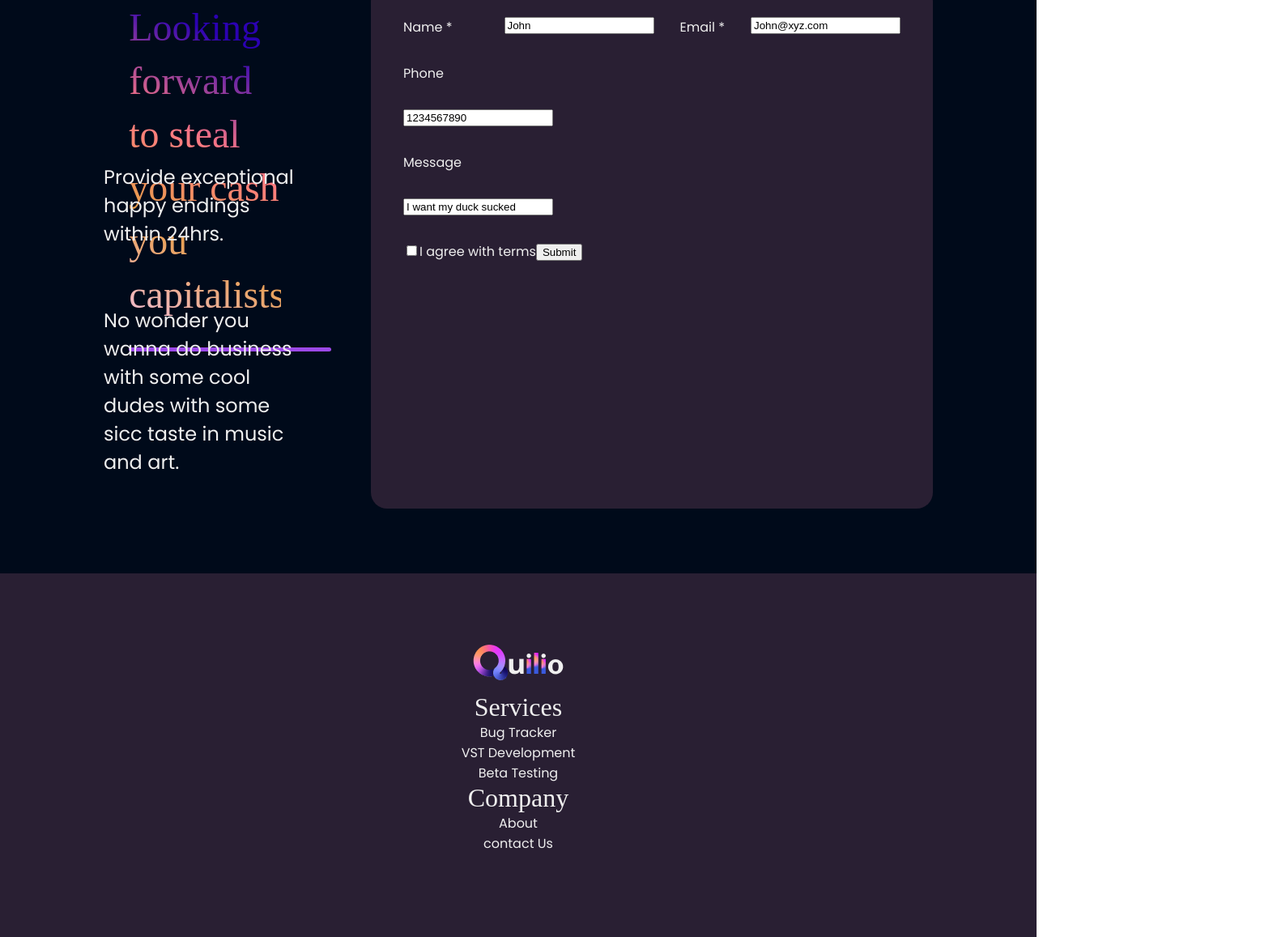
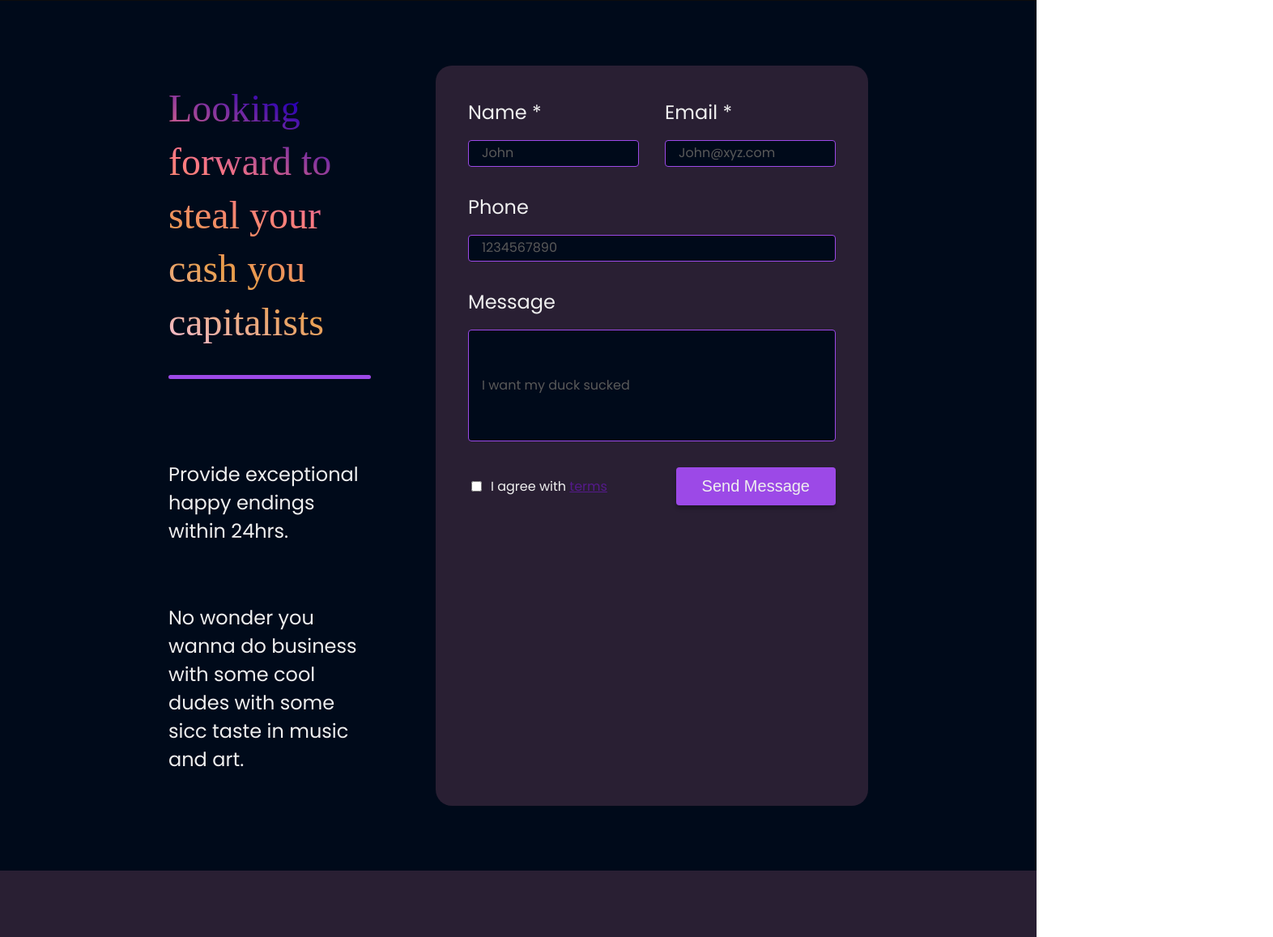
Before and after one commit to ritode/quilio-website, a React (Create React App) app: page / in a window 1280 px wide. Shown: the part 4961-6118 px from the top of the page at 81% size, 1572 px wide, since content can reach past the window. Built offline with nearby package versions, Linux system fonts and the light colour scheme.

Commit message:
site complete

```diff
--- a/package.json
+++ b/package.json
@@ -6,12 +6,15 @@
     "@testing-library/jest-dom": "^5.16.5",
     "@testing-library/react": "^13.4.0",
     "@testing-library/user-event": "^13.5.0",
+    "gh-pages": "^5.0.0",
     "react": "^18.2.0",
     "react-dom": "^18.2.0",
     "react-scripts": "5.0.1",
     "web-vitals": "^2.1.4"
   },
   "scripts": {
+    "predeploy": "npm run build",
+    "deploy": "gh-pages -d build",
     "start": "react-scripts start",
     "build": "react-scripts build",
     "test": "react-scripts test",
--- a/src/App.css
+++ b/src/App.css
@@ -8,16 +8,21 @@
   font-family: "Poppins", sans-serif;
   font-size: 16px;
   /* Scrollbar */
-  -ms-overflow-style: none;
-  scrollbar-width: none;
+  -ms-overflow-style: none !important;
+  scrollbar-width: none !important;
+}
+::-webkit-scrollbar {
+  width: 0; /* Remove scrollbar space */
+  background: transparent; /* Optional: just make scrollbar invisible */
 }
 .primary-button {
   background: #9c49e7;
+  color: #efefef;
   font-size: 20px;
   padding: 0.75rem 2rem;
   border-radius: 4px;
   box-shadow: 0px 4px 4px rgba(0, 0, 0, 0.25);
-
+  border: none;
   display: flex;
   justify-content: center;
   align-items: center;
@@ -63,3 +68,10 @@ p {
   font-weight: 500;
   font-size: 2rem;
 }
+.p24 {
+  font-family: "Poppins";
+  font-style: normal;
+  font-weight: 400;
+  font-size: 24px;
+  line-height: 36px;
+}
--- a/src/components/ContactUs.css
+++ b/src/components/ContactUs.css
@@ -51,14 +51,14 @@
   align-self: stretch;
   flex-grow: 1;
 }
-.contact-us .content .header {
+.contact-us .content .head {
   display: flex;
   flex-direction: column;
   align-items: flex-start;
   padding: 0px;
   gap: 2rem;
 }
-.header .heading {
+.head .heading {
   font-family: "Avenir Next";
   font-style: normal;
   font-weight: 500;
@@ -108,7 +108,7 @@
 .contact-us .form {
   display: flex;
   flex-direction: column;
-  align-items: flex-start;
+  align-items: stretch;
   padding: 2.5rem;
   gap: 2rem;
 
@@ -125,6 +125,79 @@
   display: flex;
   flex-direction: row;
   align-items: flex-start;
+  justify-content: space-between;
   padding: 0px;
   gap: 2rem;
 }
+.contact-us .form .input-container {
+  display: flex;
+  flex-direction: column;
+  align-items: stretch;
+  padding: 0px;
+  gap: 1rem;
+}
+.contact-us .form .bottom {
+  display: flex;
+  flex-direction: row;
+  justify-content: space-between;
+  align-items: center;
+  padding: 0px;
+  gap: 2rem;
+}
+.contact-us .form .p24 {
+  text-align: left;
+}
+.contact-us .form .input {
+  display: flex;
+  flex-direction: row;
+  align-items: center;
+  padding: 0.5rem 1rem;
+  gap: 0.5rem;
+
+  /* surface/secondary */
+
+  background: #000a1a;
+  /* primary/400-main */
+
+  border: 1px solid #9c49e7;
+  border-radius: 4px;
+}
+.contact-us .form .message input {
+  height: 120px;
+}
+.contact-us .form .input-terms {
+  display: flex;
+  gap: 0.5rem;
+}
+.contact-us .form .terms {
+  font-family: "Poppins";
+  font-style: normal;
+  font-weight: 400;
+  font-size: 1rem;
+}
+.contact-us ::placeholder {
+  font-family: "Poppins";
+  font-style: normal;
+  font-weight: 400;
+  font-size: 1rem;
+  color: #595959;
+  opacity: 1; /* Firefox */
+}
+
+:-ms-input-placeholder {
+  font-family: "Poppins";
+  font-style: normal;
+  font-weight: 400;
+  font-size: 1rem;
+  /* Internet Explorer 10-11 */
+  color: #595959;
+}
+
+::-ms-input-placeholder {
+  font-family: "Poppins";
+  font-style: normal;
+  font-weight: 400;
+  font-size: 1rem;
+  /* Microsoft Edge */
+  color: #595959;
+}
--- a/src/components/ContactUs.js
+++ b/src/components/ContactUs.js
@@ -3,7 +3,7 @@ export default function ContactUs() {
   return (
     <div className="contact-us">
       <div className="content">
-        <div className="header">
+        <div className="head">
           <p className="heading">
             Looking forward to steal your cash you capitalists
           </p>
@@ -21,25 +21,71 @@ export default function ContactUs() {
       </div>
       <form action="" className="form">
         <div className="top">
-          <label for="name">Name *</label>
-          <br />
-          <input type="text" id="name" name="name" value="John" />
-          <label for="email">Email *</label>
-          <input type="text" id="email" name="email" value="John@xyz.com" />
+          <div className="input-container">
+            <label className="p24" for="name">
+              Name *
+            </label>
+            <input
+              className="input"
+              type="text"
+              id="name"
+              name="name"
+              value=""
+              placeholder="John"
+            />
+          </div>
+          <div className="input-container">
+            <label className="p24" for="email">
+              Email *
+            </label>
+            <input
+              className="input"
+              type="text"
+              id="email"
+              name="email"
+              placeholder="John@xyz.com"
+              value=""
+            />
+          </div>
         </div>
-        <label for="phone">Phone</label>
-        <input type="number" id="phone" name="phone" value="1234567890" />
-        <label for="message">Message</label>
-        <input
-          type="text"
-          id="message"
-          name="message"
-          value="I want my duck sucked"
-        />
+        <div className="phone input-container">
+          <label className="p24" for="phone">
+            Phone
+          </label>
+          <input
+            className="input"
+            type="number"
+            id="phone"
+            name="phone"
+            placeholder="1234567890"
+            value=""
+          />
+        </div>
+        <div className="message input-container">
+          <label className="p24" for="message">
+            Message
+          </label>
+          <input
+            type="text"
+            id="message"
+            name="message"
+            placeholder="I want my duck sucked"
+            value=""
+            className="input"
+          />
+        </div>
         <div className="bottom">
-          <input type="checkbox" id="terms" />
-          <label for="terms">I agree with terms</label>
-          <input type="submit" value="Submit" />
+          <div className="input-terms">
+            <input type="checkbox" id="terms" className="input" />
+            <label className="terms" for="terms">
+              I agree with <a href="">terms</a>
+            </label>
+          </div>
+          <input
+            className="primary-button"
+            type="submit"
+            value="Send Message"
+          />
         </div>
       </form>
     </div>
--- a/src/components/Footer.css
+++ b/src/components/Footer.css
@@ -2,7 +2,6 @@
   display: flex;
   flex-direction: column;
   justify-content: center;
-  align-items: center;
   padding: 5rem 15rem;
   gap: 6.25rem;
 
@@ -10,3 +9,41 @@
 
   background: #291f33;
 }
+.footer .footer-content {
+  display: flex;
+  flex-direction: row;
+  align-items: flex-start;
+  padding: 0px;
+  gap: 127px;
+}
+.footer .menu {
+  text-align: left;
+}
+.footer .footer-bottom {
+  font-family: "Poppins";
+  font-style: normal;
+  font-weight: 500;
+  font-size: 20px;
+  line-height: 30px;
+  /* grey/400 */
+
+  color: #8c8c8c;
+
+  padding: 41px;
+  border-top: 2px solid transparent;
+
+  border-image-source: linear-gradient(
+    26.26deg,
+    #f3beda 0%,
+    #e79d49 29.22%,
+    #ff7983 54.26%,
+    #2b01b2 83.48%
+  );
+  border-image-slice: 30;
+}
+.footer .footer-bottom .socials {
+  display: flex;
+  gap: 20px;
+  margin-top: -30px;
+  justify-content: flex-end;
+}
--- a/src/components/Footer.js
+++ b/src/components/Footer.js
@@ -4,13 +4,13 @@ export default function Footer() {
     <div className="footer">
       <div className="footer-content">
         <img src="/images/logo.png" alt="" />
-        <div className="menu-1">
+        <div className="menu">
           <p className="st3">Services</p>
           <p>Bug Tracker</p>
           <p>VST Development</p>
           <p>Beta Testing</p>
         </div>
-        <div className="menu-2">
+        <div className="menu">
           <p className="st3">Company</p>
           <p>About</p>
           <p>contact Us</p>
@@ -18,6 +18,11 @@ export default function Footer() {
       </div>
       <div className="footer-bottom">
         <p>© 2023 Quilio Ltd. | Privacy | Terms | Sitemap </p>
+        <div className="socials">
+          <img src="/images/linkedin-logo.png" alt="" />
+          <img src="/images/linkedin-logo.png" alt="" />
+          <img src="/images/linkedin-logo.png" alt="" />
+        </div>
       </div>
     </div>
   );
--- a/src/components/ServiceCard.js
+++ b/src/components/ServiceCard.js
@@ -7,8 +7,8 @@ export default function ServicesCard({ data, index }) {
         <div className="line-break" />
         <p>{data.content}</p>
         <div className="points">
-          {data.points.map((data) => (
-            <div className="point">
+          {data.points.map((data, i) => (
+            <div className="point" key={i}>
               <img src="/images/arrow.png" alt="" />
               <p>{data}</p>
             </div>
--- a/src/components/Services.js
+++ b/src/components/Services.js
@@ -6,7 +6,7 @@ export default function Services() {
   return (
     <div className="services">
       {SERVICES_CARD.map((data, i) => (
-        <ServicesCard data={data} index={i} />
+        <ServicesCard data={data} index={i} key={i} />
       ))}
     </div>
   );
--- a/src/components/TechStack.css
+++ b/src/components/TechStack.css
@@ -1,5 +1,5 @@
 .tech-stacks {
-  /* margin: 6.25rem 15rem; */
+  margin: 6.25rem 15rem;
 
   padding: 4em 6.25rem;
   background: #000a1a;
@@ -39,10 +39,10 @@
   padding: 0px;
   gap: 6.25rem;
   width: 70%;
-  overflow: scroll;
+  overflow-x: scroll;
   /* Inside auto layout */
-
-  flex: none;
+  scroll-behavior: smooth;
+  -webkit-overflow-scrolling: touch;
 }
 
 .tech .tech-stack {
--- a/src/components/Testimonial.css
+++ b/src/components/Testimonial.css
@@ -30,6 +30,7 @@
   border-bottom: 3px solid #efefef;
   flex: none;
   align-self: stretch;
+  overflow: hidden;
 }
 .tabs .tab {
   display: flex;
--- a/src/components/Testimonial.js
+++ b/src/components/Testimonial.js
@@ -12,6 +12,7 @@ export default function Testimonial() {
       <div className="tabs">
         {TESTIMONIALS.map((data, i) => (
           <div
+            key={i}
             className={`tab ${activeTab === i ? "active" : ""}`}
             onClick={() => handleClick(i)}
           >
```
Also changed, not shown: src/components/TechStack.js (+29 -5 lines), public/images/linkedin-logo.png (added), 1 other file (tests, documents, lock files or other folders).
